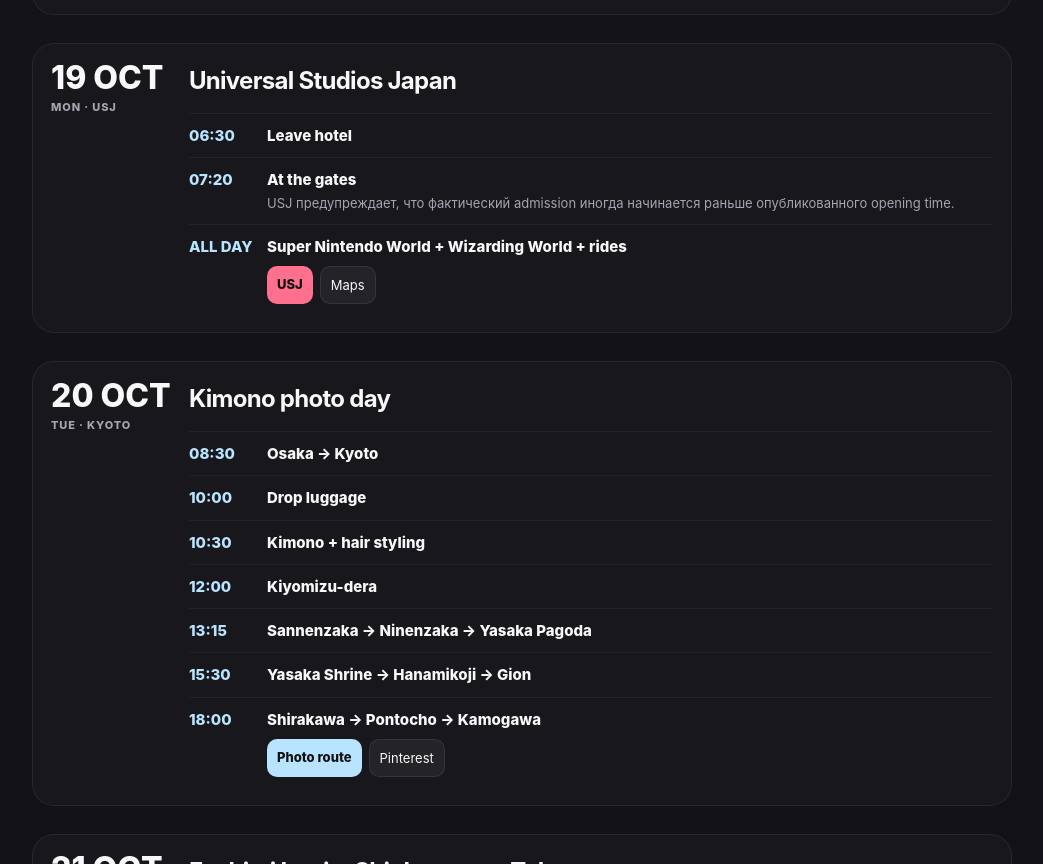
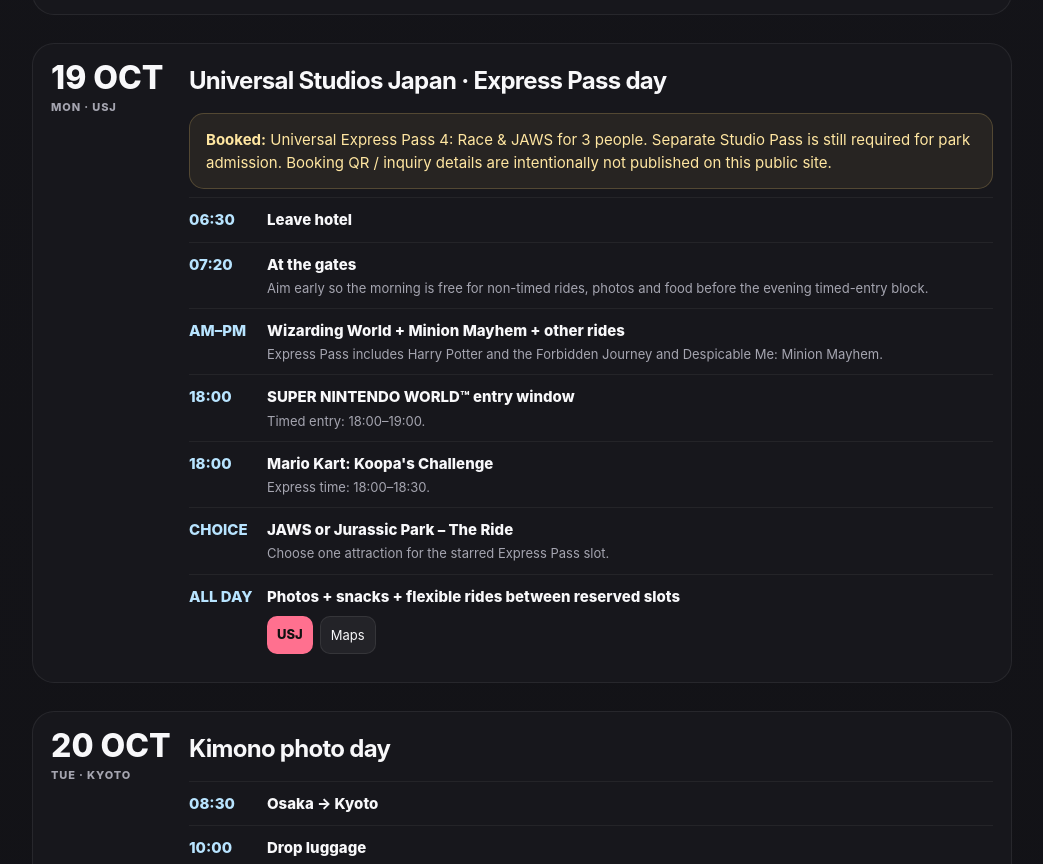
Before and after one commit to antechsky/Japan, a plain HTML site: page index.html in a window 1280 px wide. Shown: the part 3196-4060 px from the top of the page, without its empty margins (118-1161 px from the left). Drawn offline with Linux system fonts and the light colour scheme.

Commit message:
Add confirmed USJ Express Pass schedule

```diff
--- a/index.html
+++ b/index.html
@@ -54,10 +54,14 @@
 <div class="row"><div class="time">17:00</div><div><div class="loc">Back to Osaka</div><div class="btns"><a class="btn blue" href="https://www.google.com/maps/dir/?api=1&origin=Kofuku-ji+Nara&destination=Kasuga+Taisha+Nara&waypoints=Nara+Park%7CTodai-ji%7CNigatsu-do&travelmode=walking" target="_blank">Walking route</a></div></div></div>
 </div></div></div></section>
 
-<section class="section card" id="d19"><div class="day"><div class="date">19 OCT<small>MON · USJ</small></div><div><h2 style="font-size:24px">Universal Studios Japan</h2><div class="timeline">
+<section class="section card" id="d19"><div class="day"><div class="date">19 OCT<small>MON · USJ</small></div><div><h2 style="font-size:24px">Universal Studios Japan · Express Pass day</h2><div class="note"><b>Booked:</b> Universal Express Pass 4: Race & JAWS for 3 people. Separate Studio Pass is still required for park admission. Booking QR / inquiry details are intentionally not published on this public site.</div><div class="timeline">
 <div class="row"><div class="time">06:30</div><div><div class="loc">Leave hotel</div></div></div>
-<div class="row"><div class="time">07:20</div><div><div class="loc">At the gates</div><div class="sub">USJ предупреждает, что фактический admission иногда начинается раньше опубликованного opening time.</div></div></div>
-<div class="row"><div class="time">ALL DAY</div><div><div class="loc">Super Nintendo World + Wizarding World + rides</div><div class="btns"><a class="btn primary" href="https://www.usj.co.jp/web/en/us" target="_blank">USJ</a><a class="btn" href="https://www.google.com/maps/search/?api=1&query=Universal+Studios+Japan" target="_blank">Maps</a></div></div></div>
+<div class="row"><div class="time">07:20</div><div><div class="loc">At the gates</div><div class="sub">Aim early so the morning is free for non-timed rides, photos and food before the evening timed-entry block.</div></div></div>
+<div class="row"><div class="time">AM–PM</div><div><div class="loc">Wizarding World + Minion Mayhem + other rides</div><div class="sub">Express Pass includes Harry Potter and the Forbidden Journey and Despicable Me: Minion Mayhem.</div></div></div>
+<div class="row"><div class="time">18:00</div><div><div class="loc">SUPER NINTENDO WORLD™ entry window</div><div class="sub">Timed entry: 18:00–19:00.</div></div></div>
+<div class="row"><div class="time">18:00</div><div><div class="loc">Mario Kart: Koopa's Challenge</div><div class="sub">Express time: 18:00–18:30.</div></div></div>
+<div class="row"><div class="time">CHOICE</div><div><div class="loc">JAWS or Jurassic Park – The Ride</div><div class="sub">Choose one attraction for the starred Express Pass slot.</div></div></div>
+<div class="row"><div class="time">ALL DAY</div><div><div class="loc">Photos + snacks + flexible rides between reserved slots</div><div class="btns"><a class="btn primary" href="https://www.usj.co.jp/web/en/us" target="_blank">USJ</a><a class="btn" href="https://www.google.com/maps/search/?api=1&query=Universal+Studios+Japan" target="_blank">Maps</a></div></div></div>
 </div></div></div></section>
 
 <section class="section card" id="d20"><div class="day"><div class="date">20 OCT<small>TUE · KYOTO</small></div><div><h2 style="font-size:24px">Kimono photo day</h2><div class="timeline">
```
